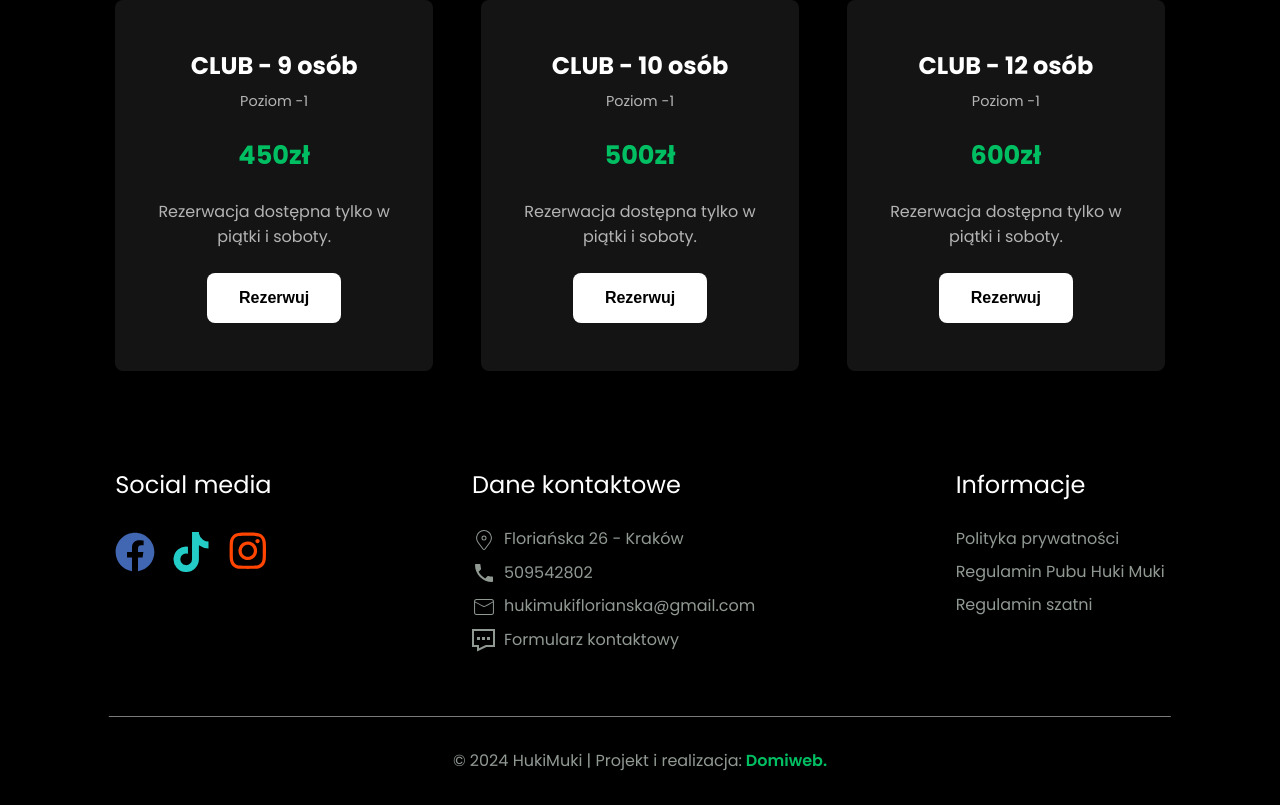
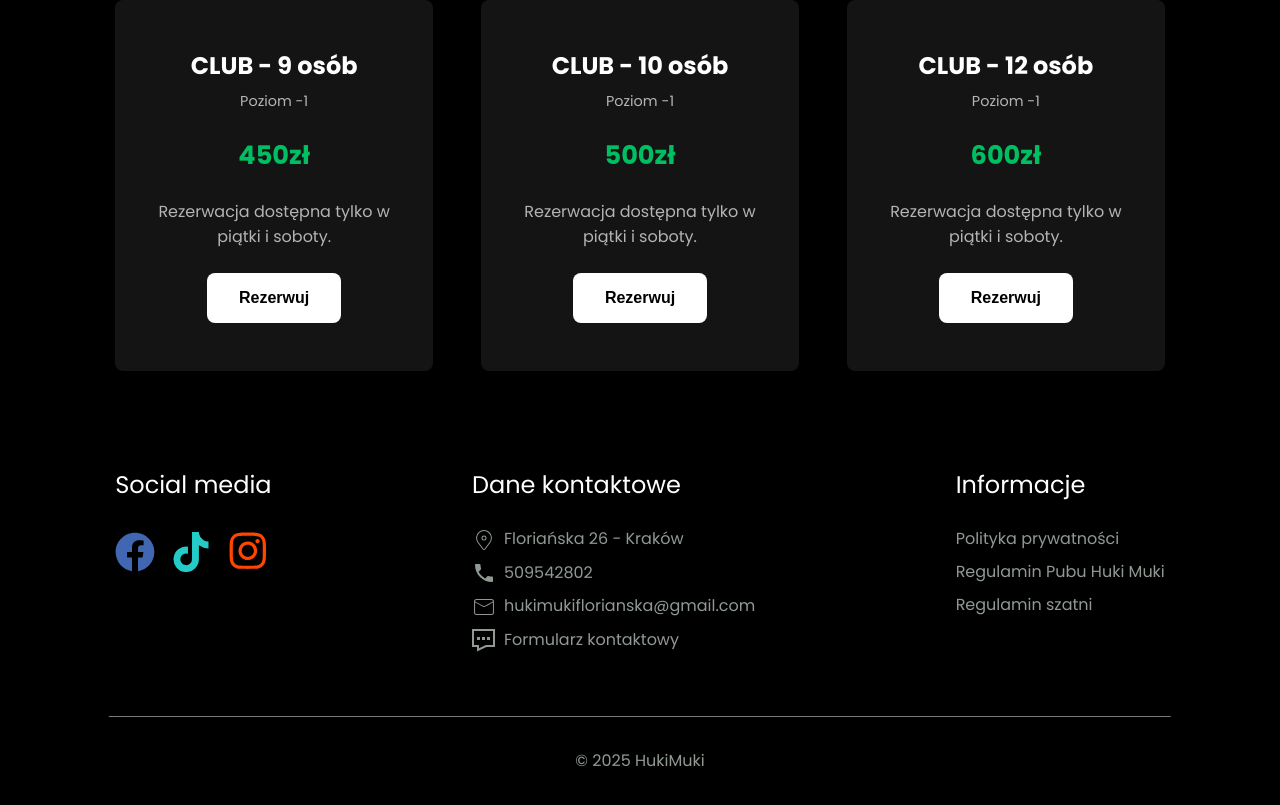
Before and after one commit to Gho2st/hukimuki-s, a Next.js app: page /rezerwacje in a window 1280 px wide. Shown: the part 1165-1970 px from the top of the page. Built offline with nearby package versions, Linux system fonts and the light colour scheme.

Commit message:
Update Footer.js

```diff
--- a/components/UI/Footer/Footer.js
+++ b/components/UI/Footer/Footer.js
@@ -76,12 +76,7 @@ export default function Footer() {
           </ul>
         </div>
       </div>
-      <p className={classes.copyright}>
-        &copy; 2024 HukiMuki | Projekt i realizacja:
-        <a href="https://www.domiweb.pl">
-          <span> Domiweb. </span>
-        </a>
-      </p>
+      <p className={classes.copyright}>&copy; 2025 HukiMuki</p>
     </>
   );
 }
```
